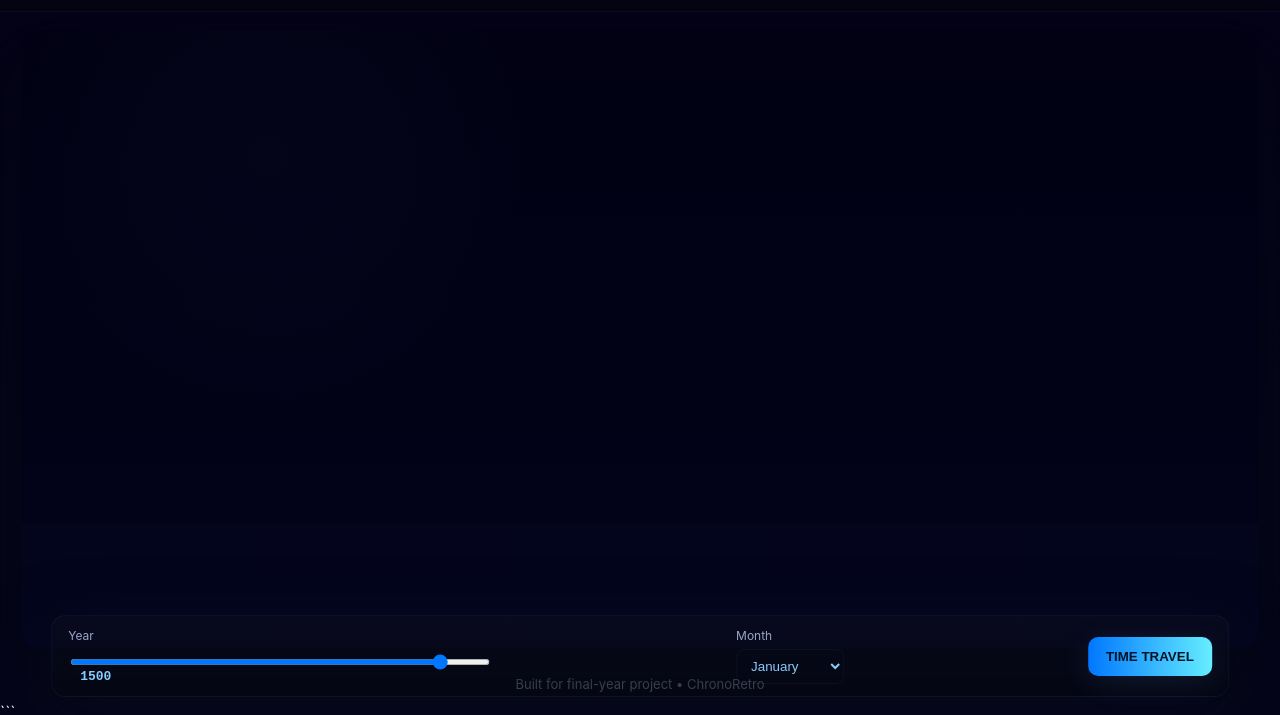
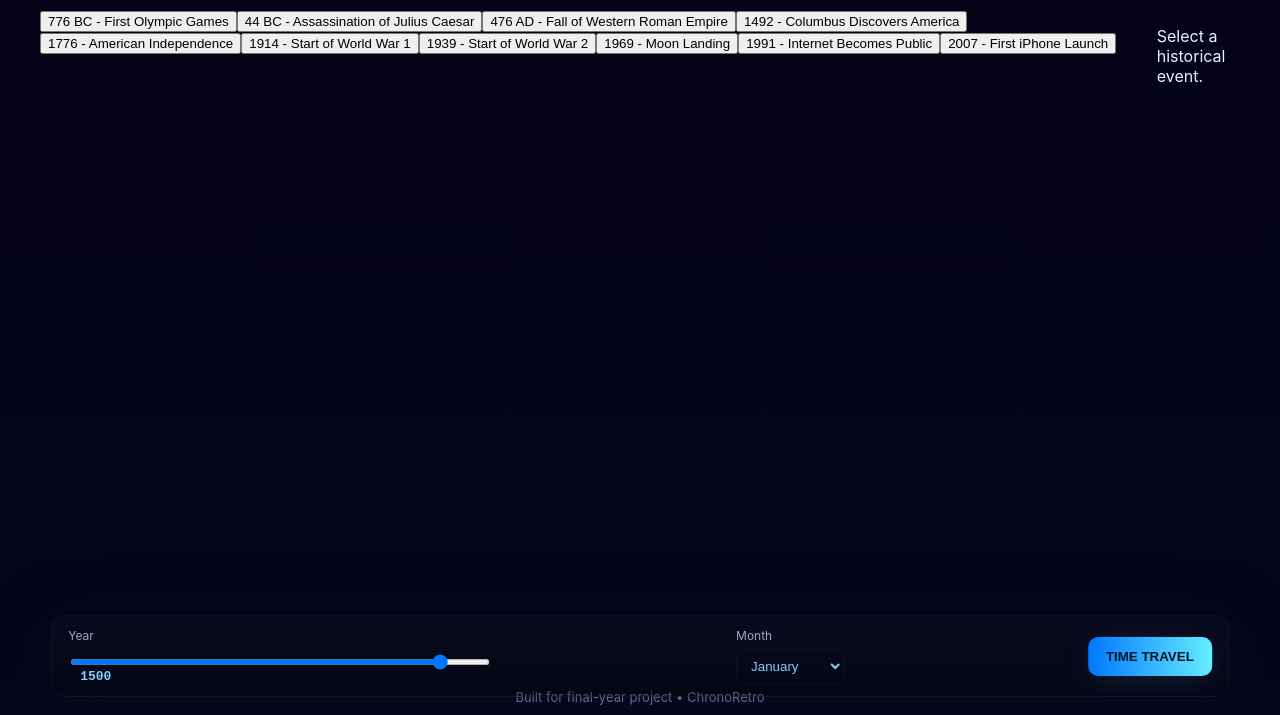
Before and after one commit to BigshotYashraj/ChronoRetro, a plain HTML site: page index.html in a window 1280 px wide. Shown: the part 85-800 px from the top of the page. Drawn offline with nearby package versions, Linux system fonts and the light colour scheme.

Commit message:
Update index.html

````diff
--- a/index.html
+++ b/index.html
@@ -1,5 +1,4 @@
 <!doctype html>
-
 <html lang="en">
 <head>
   <meta charset="utf-8" />
@@ -7,23 +6,18 @@
   <title>ChronoRetro — Cyberpunk Time Machine</title>
 
   <!-- Three.js -->
-
   <script src="https://unpkg.com/three@0.152.0/build/three.min.js"></script>
-
   <script src="https://unpkg.com/three@0.152.0/examples/js/controls/OrbitControls.js"></script>
-
   <script src="https://unpkg.com/three@0.152.0/examples/js/postprocessing/EffectComposer.js"></script>
-
   <script src="https://unpkg.com/three@0.152.0/examples/js/postprocessing/RenderPass.js"></script>
-
   <script src="https://unpkg.com/three@0.152.0/examples/js/postprocessing/UnrealBloomPass.js"></script>
 
   <link rel="stylesheet" href="style.css" />
 </head>
+
 <body>
   <div id="app">
 
-```
     <!-- Top bar -->
     <header class="topbar">
       <div class="brand">
@@ -41,13 +35,21 @@
 
     <!-- Main content -->
     <main class="main">
-  <!-- canvas / 3D globe background -->
+
+      <!-- 3D Globe Area -->
       <div id="viewer">
         <canvas id="globe-canvas"></canvas>
         <div id="holo-grid"></div>
       </div>
 
-  <!-- Right info panel -->
+      <!-- ⭐ NEW EVENT LIST + VIEWER (your main.js needs this) -->
+      <div id="event-list" class="event-list"></div>
+
+      <div id="event-viewer" class="event-viewer">
+        <p>Select a historical event.</p>
+      </div>
+
+      <!-- Right info panel (unchanged) -->
       <aside id="infoPanel" class="panel hidden">
         <button id="closeInfo" class="close">✕</button>
         <div id="infoContent" class="info-content">
@@ -56,6 +58,7 @@
           <div id="evBody" class="body">Select an event marker on the globe to see the narrative here.</div>
         </div>
       </aside>
+
     </main>
 
     <!-- Bottom timeline control -->
@@ -81,11 +84,11 @@
     </div>
 
     <footer class="footer">Built for final-year project • ChronoRetro</footer>
-```
 
   </div>
 
-  <script src="script.js"></script>
+  <!-- Use the correct JS file -->
+  <script src="main.js"></script>
 
 </body>
 </html>
````
Lines whose indentation alone changed are shown as unchanged.
